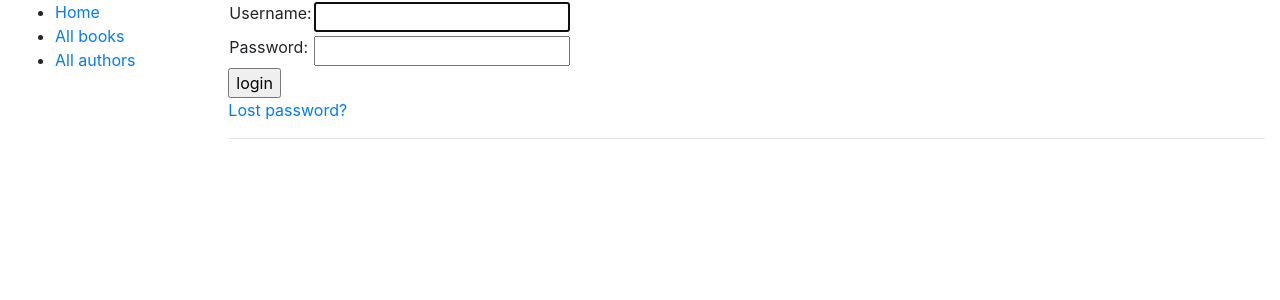
After one commit to ClaytonSibanda/locallibrary, a Django app: page /accounts/login/ in a window 1280 px wide. The commit adds this page. Shown: the top 300 px of the page. Run offline with Django 3.2, Linux system fonts and the light colour scheme; some libraries are stand-ins or nearby versions.

```diff
--- a/catalog/templates/index.html
+++ b/catalog/templates/index.html
@@ -6,6 +6,7 @@
   <h1>Local Library Home</h1>
   <p>Welcome to LocalLibrary, a website developed by <em>Mozilla Developer Network</em>!</p>
   <h2>Dynamic content</h2>
+<h4>number of visits to this website: {{ num_visits}}</h4>
   <p>The library has the following record counts:</p>
   <ul>
     <li><strong>Books:</strong> {{ num_books }}</li>
@@ -14,5 +15,6 @@
     <li><strong>Authors:</strong> {{ num_authors }}</li>
     <li><strong>test_filter_with:</strong> {{ num_genres_with_a }}</li>
 
+
   </ul>
 {% endblock %}
--- a/catalog/views.py
+++ b/catalog/views.py
@@ -25,6 +25,8 @@ def index(request):
     num_instances_available = BookInstance.objects.filter(status__exact='a').count()
     num_authors = Author.objects.count()
     num_genres_with_a = Genre.objects.filter(name__contains="fiction").count()
+    num_visits = request.session.get('num_visits',0)#get session value, if not available then set a value of 0 for it.
+    request.session['num_visits'] = num_visits+1
 
     context = {
         'num_books': num_books,
@@ -32,5 +34,6 @@ def index(request):
         'num_instances_available': num_instances_available,
         'num_authors': num_authors,
         "num_genres_with_a":num_genres_with_a,
+        'num_visits':num_visits,
     }
     return render(request,'index.html',context=context)
--- a/locallibrary/settings.py
+++ b/locallibrary/settings.py
@@ -57,7 +57,7 @@ ROOT_URLCONF = 'locallibrary.urls'
 TEMPLATES = [
     {
         'BACKEND': 'django.template.backends.django.DjangoTemplates',
-        'DIRS': [],
+        'DIRS': [os.path.join(BASE_DIR, 'templates')],
         'APP_DIRS': True,
         'OPTIONS': {
             'context_processors': [
@@ -121,3 +121,5 @@ USE_TZ = True
 # https://docs.djangoproject.com/en/2.1/howto/static-files/
 
 STATIC_URL = '/static/'
+# Redirect to home URL after login (Default redirects to /accounts/profile/)
+LOGIN_REDIRECT_URL = '/'
--- a/locallibrary/urls.py
+++ b/locallibrary/urls.py
@@ -35,7 +35,11 @@ from django.views.generic import RedirectView
 urlpatterns += [
     path('', RedirectView.as_view(url='/catalog/', permanent=True)),
 ]
+#Add Django site authentication urls (for login, logout, password management)
 
+urlpatterns += [
+    path('accounts/', include('django.contrib.auth.urls')),
+]
 
 # Use static() to add url mapping to serve static files during development (only)
 from django.conf import settings
--- /dev/null
+++ b/templates/registration/logged_out.html
@@ -0,0 +1,6 @@
+{% extends "base_generic.html" %}
+
+{% block content %}
+  <p>Logged out!</p>
+  <a href="{% url 'login'%}">Click here to login again.</a>
+{% endblock %}
--- /dev/null
+++ b/templates/registration/login.html
@@ -0,0 +1,40 @@
+{% extends "base_generic.html" %}
+
+{% block content %}
+
+{% if form.errors %}
+  <p>Your username and password didn't match. Please try again.</p>
+{% endif %}
+
+{% if next %}
+  {% if user.is_authenticated %}
+    <p>Your account doesn't have access to this page. To proceed,
+    please login with an account that has access.</p>
+  {% else %}
+    <p>Please login to see this page.</p>
+  {% endif %}
+{% endif %}
+
+<form method="post" action="{% url 'login' %}">
+{% csrf_token %}
+<table>
+
+<tr>
+  <td>{{ form.username.label_tag }}</td>
+  <td>{{ form.username }}</td>
+</tr>
+
+<tr>
+  <td>{{ form.password.label_tag }}</td>
+  <td>{{ form.password }}</td>
+</tr>
+</table>
+
+<input type="submit" value="login" />
+<input type="hidden" name="next" value="{{ next }}" />
+</form>
+
+{# Assumes you setup the password_reset view in your URLconf #}
+<p><a href="{% url 'password_reset' %}">Lost password?</a></p>
+
+{% endblock %}
--- /dev/null
+++ b/templates/registration/password_reset_complete.html
@@ -0,0 +1,6 @@
+{% extends "base_generic.html" %}
+
+{% block content %}
+  <h1>The password has been changed!</h1>
+  <p><a href="{% url 'login' %}">log in again?</a></p>
+{% endblock %}
--- /dev/null
+++ b/templates/registration/password_reset_done.html
@@ -0,0 +1,5 @@
+{% extends "base_generic.html" %}
+
+{% block content %}
+  <p>We've emailed you instructions for setting your password. If they haven't arrived in a few minutes, check your spam folder.</p>
+{% endblock %}
--- /dev/null
+++ b/templates/registration/password_reset_email.html
@@ -0,0 +1,2 @@
+Someone asked for password reset for email {{ email }}. Follow the link below:
+{{ protocol}}://{{ domain }}{% url 'password_reset_confirm' uidb64=uid token=token %}
```
Also changed, not shown: templates/registration/password_reset_confirm.html (added, +29 -0 lines), templates/registration/password_reset_form.html (added, +12 -0 lines).
